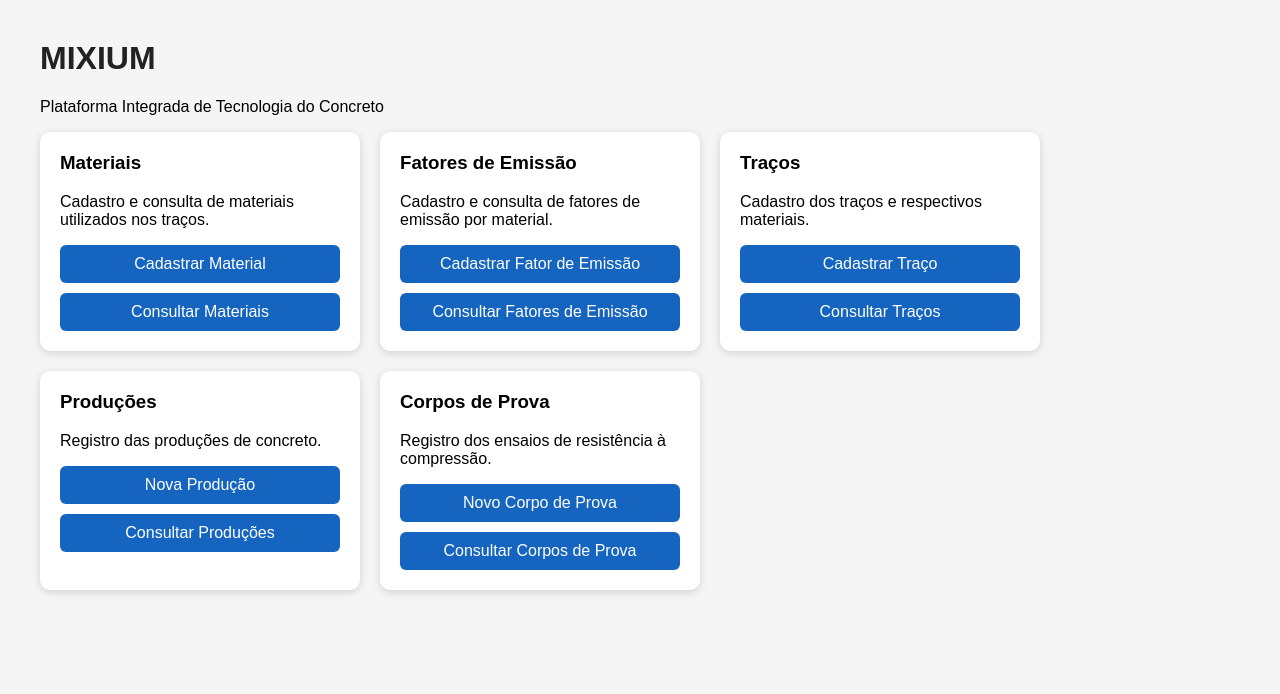
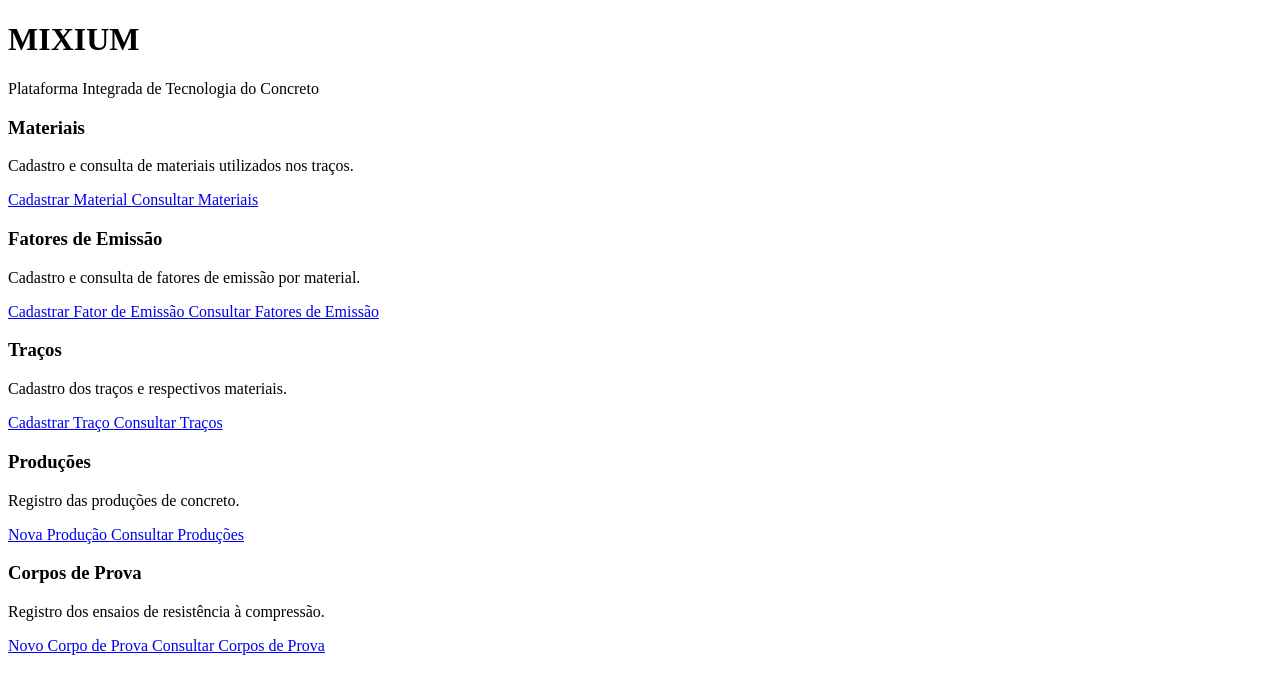
Before and after one commit to mixium/mixium, a Flask app: page / in a window 1280 px wide. Shown: the top 694 px of the page. Run offline with Flask 3, Linux system fonts and the light colour scheme; some libraries are stand-ins or nearby versions.

Commit message:
Remove inline styles and add link tag
Removed inline CSS styles and added a link tag for styles.

```diff
--- a/templates/index.html
+++ b/templates/index.html
@@ -3,60 +3,7 @@
 <head>
     <meta charset="UTF-8">
     <title>MIXIUM</title>
-
-    <style>
-        body{
-            font-family: Arial, Helvetica, sans-serif;
-            background:#f5f5f5;
-            margin:40px;
-        }
-
-        h1{
-            color:#222;
-        }
-
-        h2{
-            margin-top:40px;
-        }
-
-        .container{
-            display:flex;
-            flex-wrap:wrap;
-            gap:20px;
-        }
-
-        .card{
-            width:280px;
-            background:white;
-            border-radius:10px;
-            box-shadow:0 2px 8px rgba(0,0,0,.15);
-            padding:20px;
-        }
-
-        .card h3{
-            margin-top:0;
-        }
-
-        .buttons{
-            display:flex;
-            flex-direction:column;
-            gap:10px;
-            margin-top:15px;
-        }
-
-        a.button{
-            text-decoration:none;
-            background:#1565c0;
-            color:white;
-            padding:10px;
-            border-radius:6px;
-            text-align:center;
-        }
-
-        a.button:hover{
-            background:#0d47a1;
-        }
-    </style>
+    <link></link>
 </head>
 
 <body>
```
